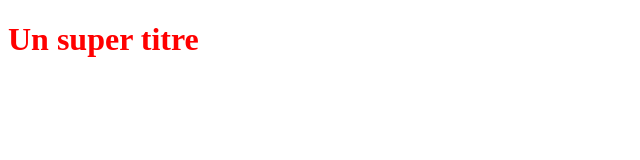
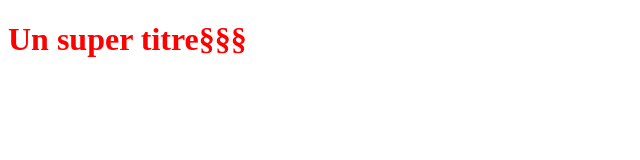
Before and after one commit to eaglesoftml/Eaglesoft, a plain HTML site: page index.html in a window 1280 px wide. Shown: the whole page, without its empty margins (0-640 px from the left). Drawn offline with Linux system fonts and the light colour scheme.

Commit message:
version test

```diff
--- a/index.html
+++ b/index.html
@@ -5,6 +5,6 @@
     <link rel="stylesheet" type="text/css" href="styles.css">
 </head>
 <body>
-    <h1>Un super titre</h1>
+    <h1>Un super titre§§§</h1>
 </body>
 </html>
```
